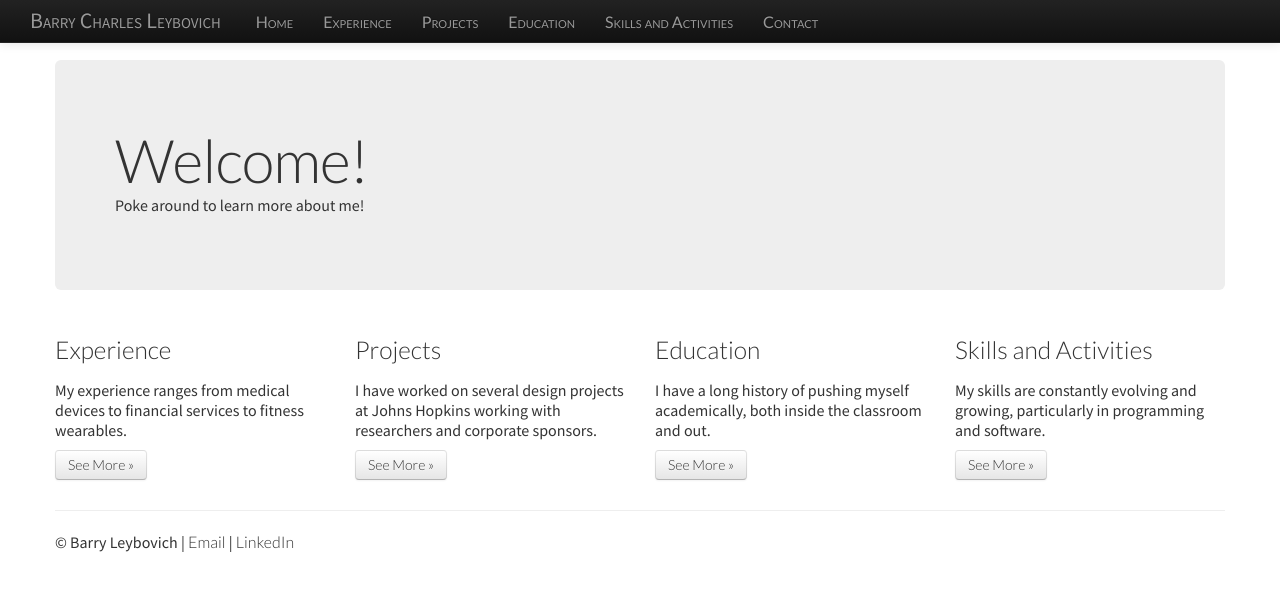
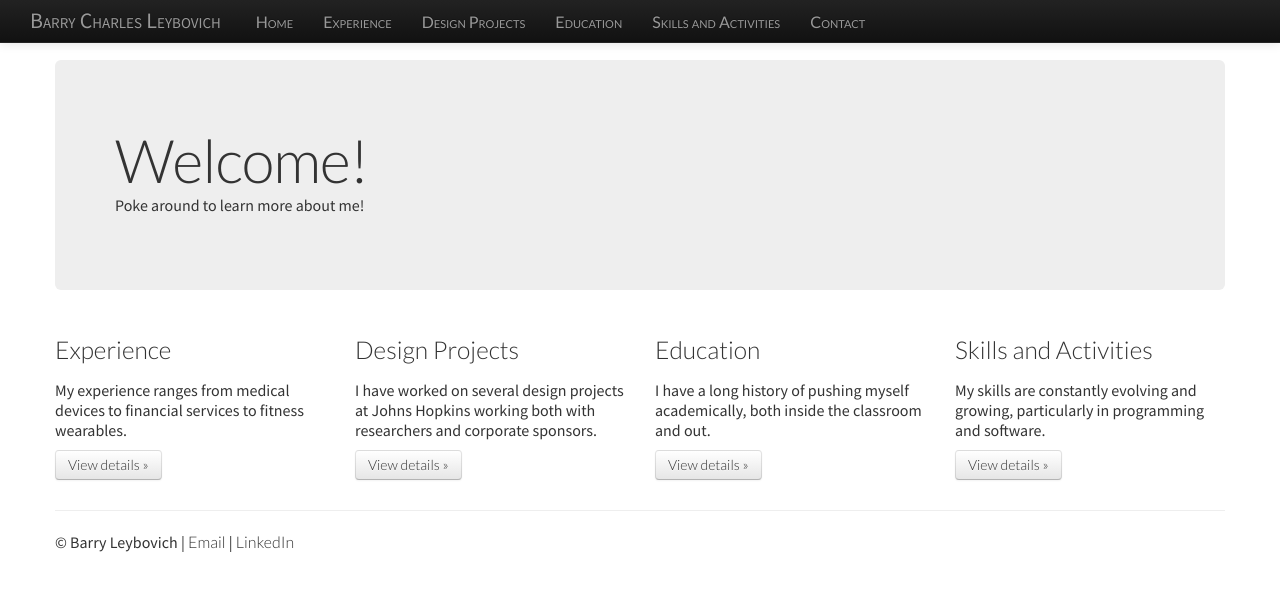
Before and after one commit to barryleybovich/barryleybovich.github.io, a plain HTML site: page index.html in a window 1280 px wide. Drawn offline with Linux system fonts and the light colour scheme.

Commit message:
updated gh-pages to catch up to master

```diff
--- a/assets/css/custom.css
+++ b/assets/css/custom.css
@@ -27,3 +27,6 @@ li a{font-weight: 400}
 .navbar{
 	font-weight: 700;
 }
+li a:hover{
+	cursor:pointer;
+}
--- a/index.html
+++ b/index.html
@@ -1,3 +1,5 @@
+
+
 <!DOCTYPE html>
 <html lang="en">
   <head>
@@ -6,8 +8,7 @@
     <meta name="viewport" content="width=device-width, initial-scale=1.0">
     <meta name="description" content="">
     <meta name="author" content="">
-    <link rel="icon" href="assets/img/favicon.ico"  type="image/x-icon" />
-    <link rel="shortcut icon" href="assets/img/favicon.ico" type="image/x-icon" />
+
     <!-- Le styles -->
     <link href="assets/css/bootstrap.css" rel="stylesheet">
     <link href="assets/css/custom.css" rel="stylesheet">
@@ -51,7 +52,7 @@
             <ul class="nav smallcaps" style="padding-top:2px" >
               <li><a onclick="seenew('splash')">Home</a></li>
               <li><a onclick="seenew('experience')">Experience</a></li>
-              <li><a onclick="seenew('projects')">Projects</a></li>
+              <li><a onclick="seenew('projects')">Design Projects</a></li>
               <li><a onclick="seenew('education')">Education</a></li>
               <li><a onclick="seenew('skills')">Skills and Activities</a></li>
               <li><a data-toggle="modal" href="#contact">Contact</a><li>
@@ -77,22 +78,22 @@
         <div class="span3">
           <h3 class="title">Experience</h3>
           <p>My experience ranges from medical devices to financial services to fitness wearables.</p>
-          <p><a class="btn" onclick="seenew('experience')">See More  &raquo; </a></p>
+          <p><a class="btn" onclick="seenew('experience')">View details  &raquo; </a></p>
         </div>
         <div class="span3">
-          <h3 class="title">Projects</h3>
-          <p>I have worked on several design projects at Johns Hopkins working with researchers and corporate sponsors.</p>
-          <p><a class="btn" onclick="seenew('projects')">See More &raquo;</a></p>
+          <h3 class="title">Design Projects</h3>
+          <p>I have worked on several design projects at Johns Hopkins working both with researchers and corporate sponsors.</p>
+          <p><a class="btn" onclick="seenew('projects')">View details &raquo;</a></p>
        </div>
         <div class="span3">
           <h3 class="title">Education</h3>
           <p>I have a long history of pushing myself academically, both inside the classroom and out.</p>
-          <p style="margin-bottom:0px"><a class="btn" onclick="seenew('education')">See More &raquo;</a></p>
+          <p style="margin-bottom:0px"><a class="btn" onclick="seenew('education')">View details &raquo;</a></p>
         </div>
         <div class="span3">
           <h3 class="title">Skills and Activities</h3>
           <p>My skills are constantly evolving and growing, particularly in programming and software.</p>
-          <p><a class="btn" onclick="seenew('skills')">See More &raquo;</a></p>
+          <p><a class="btn" onclick="seenew('skills')">View details &raquo;</a></p>
         </div>
       </div>
 
@@ -121,7 +122,7 @@
       <!-- Main hero unit for a primary marketing message or call to action -->
       <div class="page-header">
 
-        <h1 class="title">Projects</h1>
+        <h1 class="title">Design Projects</h1>
 
       </div>
 
@@ -142,7 +143,7 @@
       </div>
 
       <div><br><br></div>
-<!--
+
       <div class="row">
 
         <div class="span10 offset1">
@@ -160,7 +161,7 @@
 
       </div>
 
-<div><br><br></div>-->
+<div><br><br></div>
 
 
 
@@ -249,8 +250,8 @@
         <h5>Click for full size image.</h5>
       </div>
       <div class="modal-body" style="max-height:none;">
-        <a href="assets/img/ecg.png" target="_blank">
-          <img src="assets/img/ecg.png" >
+        <a href="assets/img/ecg.jpg" target="_blank">
+          <img src="assets/img/ecg.jpg" >
         </a>
       </div>
     </div>
@@ -529,7 +530,7 @@
                 <img  src="assets/img/jhu.png"  style="">
               </li>
               <li class="" style="float:right">
-                <img  src="assets/img/lse.gif" style="width:; align:right;">
+                <img  src="assets/img/LSE.gif" style="width:; align:right;">
               </li>
 
             </ul>
```
Also changed, not shown: assets/img/ecg.jpg (added).
